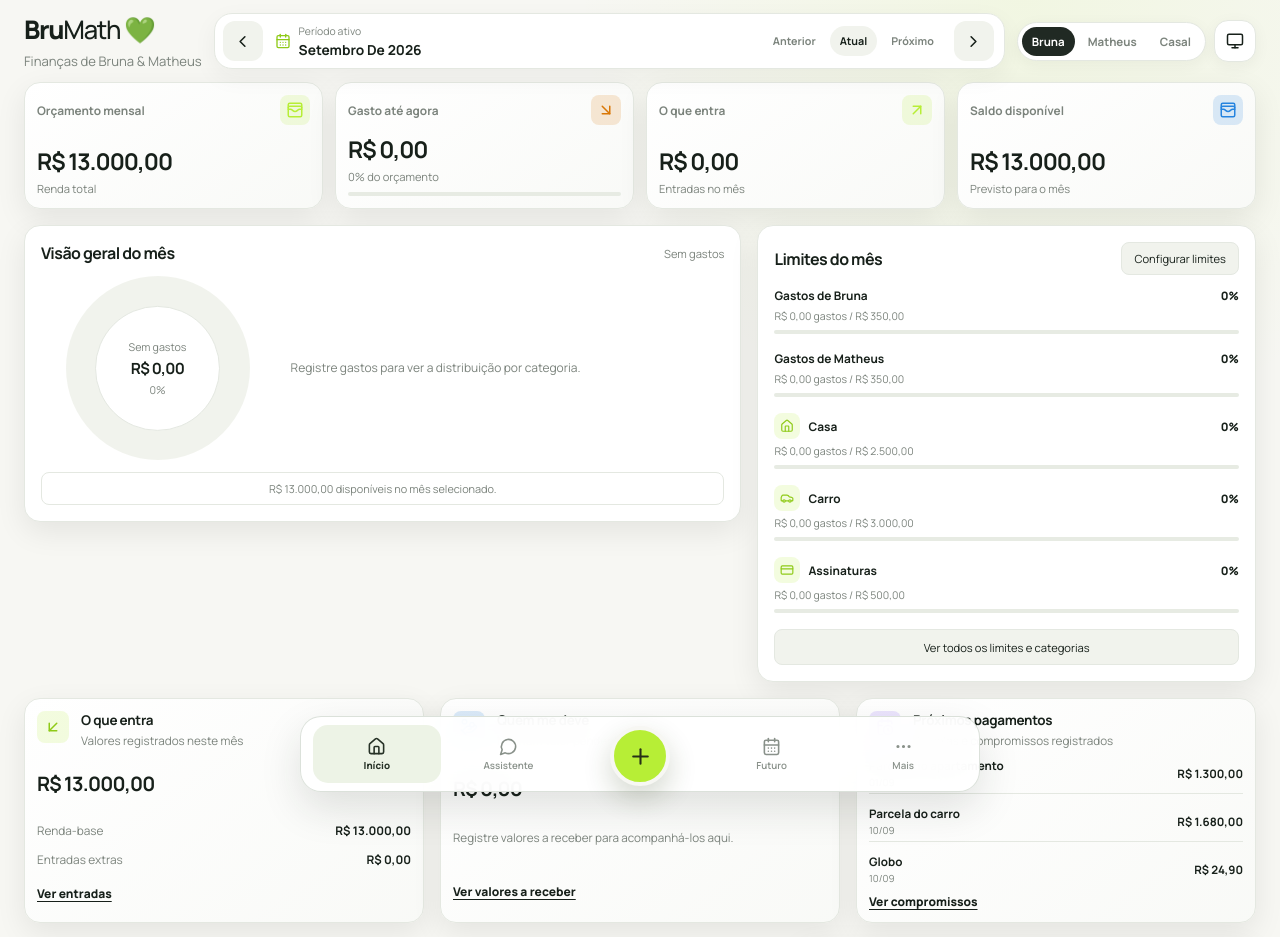
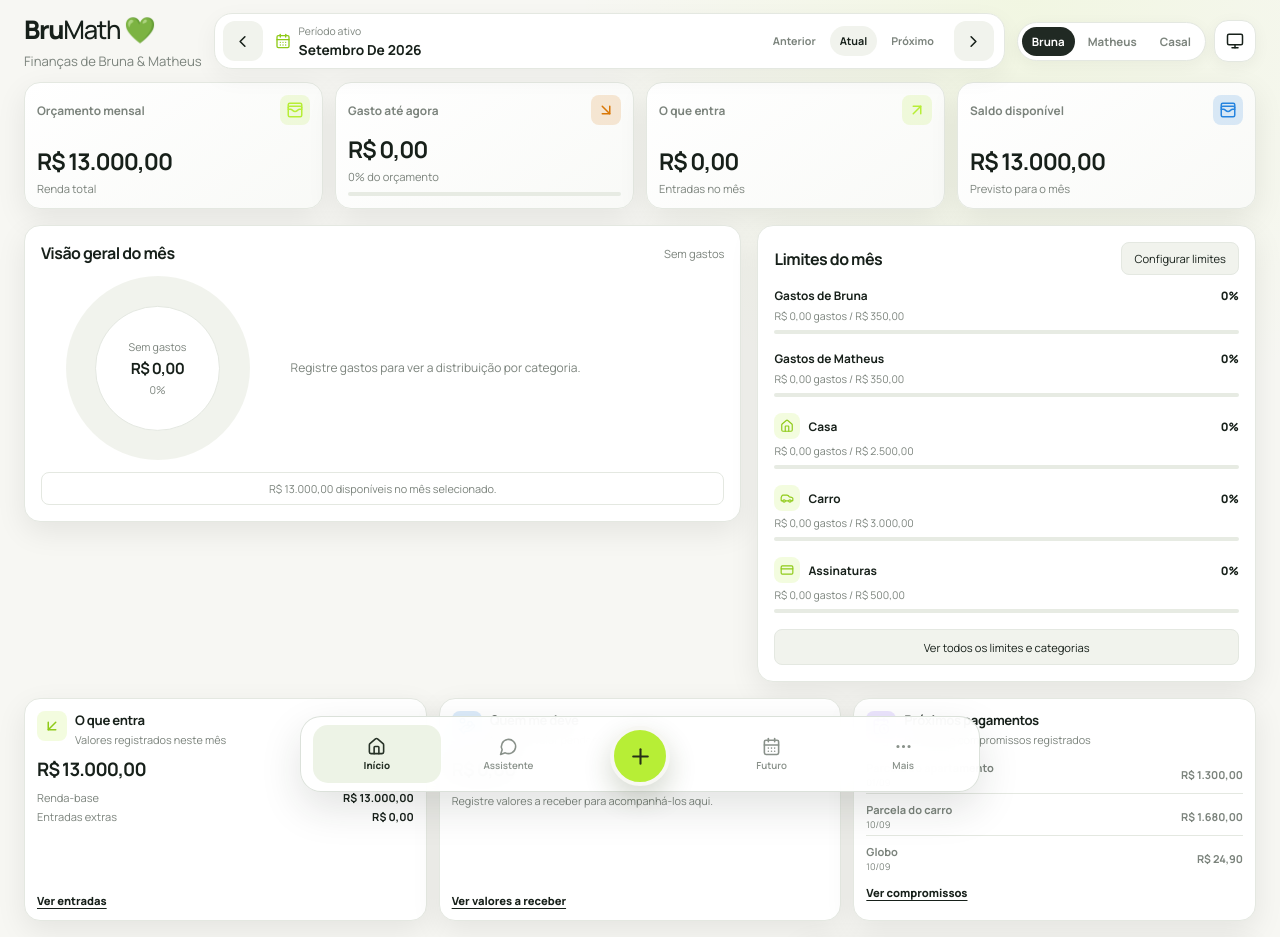
Before and after one commit to buraven/BruMath, a Next.js app: page / in a window 1280 px wide. Shown: the top 937 px of the page. Built offline with nearby package versions, Linux system fonts and the light colour scheme.

Commit message:
refactor: rebuild home financial highlights layout

```diff
--- a/features/home/components/HomeFinancialHighlights/HomeFinancialHighlights.module.css
+++ b/features/home/components/HomeFinancialHighlights/HomeFinancialHighlights.module.css
@@ -1,78 +1,93 @@
 .grid {
   display: grid;
   grid-template-columns: repeat(3, minmax(0, 1fr));
-  gap: var(--space-4);
+  align-items: stretch;
+  gap: var(--space-3);
 }
 
 .card {
   display: grid;
+  grid-template-rows: auto auto 1fr auto;
   min-width: 0;
-  gap: var(--space-1);
+  gap: var(--space-2);
   padding: var(--space-3);
   border: 1px solid var(--line);
   border-radius: var(--radius-lg);
-  background: var(--surface-card-gradient);
+  background: var(--surface);
   box-shadow: var(--shadow-card);
 }
 
 .card header {
-  display: flex;
-  align-items: flex-start;
-  gap: var(--space-3);
+  display: grid;
+  grid-template-columns: 30px minmax(0, 1fr);
+  align-items: start;
+  gap: var(--space-2);
 }
+
 .icon {
   display: grid;
-  flex: 0 0 auto;
-  width: var(--space-8);
-  height: var(--space-8);
+  width: 30px;
+  height: 30px;
   place-items: center;
   border-radius: var(--radius-sm);
   color: var(--color-accent-strong);
   background: var(--color-accent-soft);
 }
+
 .receivable {
   color: var(--color-info);
   background: var(--color-info-soft);
 }
+
 .upcoming {
   color: var(--color-secondary);
   background: color-mix(in srgb, var(--color-secondary) 16%, transparent);
 }
+
 .card h2 {
   margin: 0;
-  font-size: 0.84rem;
-  letter-spacing: -0.02em;
+  font-size: 0.82rem;
+  letter-spacing: -0.025em;
 }
+
 .card header p,
 .detail {
   margin: var(--space-1) 0 0;
   color: var(--muted);
-  font-size: 0.73rem;
-  line-height: 1.45;
+  font-size: 0.68rem;
+  line-height: 1.35;
 }
+
 .card > strong {
-  font-size: clamp(1.08rem, 1.55vw, 1.35rem);
-  letter-spacing: -0.04em;
-  overflow-wrap: anywhere;
+  min-width: 0;
+  font-size: clamp(1.05rem, 1.45vw, 1.3rem);
+  letter-spacing: -0.045em;
 }
+
 .card dl {
   display: grid;
+  align-content: start;
   gap: var(--space-1);
   margin: 0;
 }
-.card dl div {
+
+.card dl div,
+.upcomingList li {
   display: flex;
   align-items: center;
   justify-content: space-between;
-  gap: var(--space-3);
+  gap: var(--space-2);
   color: var(--muted);
-  font-size: 0.74rem;
+  font-size: 0.69rem;
 }
+
 .card dd {
   margin: 0;
   color: var(--text);
   font-weight: 700;
+  white-space: nowrap;
 }
+
 .card button {
   justify-self: start;
   padding: 0;
@@ -80,49 +95,52 @@
   color: var(--text);
   background: transparent;
   cursor: pointer;
-  font-size: 0.75rem;
+  font-size: 0.7rem;
   font-weight: 800;
   text-decoration: underline;
   text-underline-offset: 3px;
 }
+
 .upcomingList {
   display: grid;
-  gap: var(--space-2);
+  align-content: start;
+  gap: var(--space-1);
   padding: 0;
   margin: 0;
   list-style: none;
 }
+
 .upcomingList li {
-  display: flex;
-  align-items: center;
-  justify-content: space-between;
-  gap: var(--space-2);
   padding-block: var(--space-1);
   border-bottom: 1px solid var(--line);
-  font-size: 0.73rem;
 }
+
 .upcomingList li:last-child {
   border-bottom: 0;
 }
+
 .upcomingList span {
   display: grid;
   min-width: 0;
-  gap: 2px;
+  gap: 1px;
 }
+
 .upcomingList strong {
   overflow: hidden;
   text-overflow: ellipsis;
   white-space: nowrap;
 }
+
 .upcomingList small {
   color: var(--muted);
 }
+
 .upcomingList b {
   flex: 0 0 auto;
-  font-size: 0.72rem;
+  font-size: 0.68rem;
 }
 
-@container workspace (min-width: 680px) and (max-width: 1020px) {
+@container workspace (min-width: 600px) and (max-width: 1020px) {
   .grid {
     grid-template-columns: repeat(2, minmax(0, 1fr));
   }
@@ -132,13 +150,8 @@
   }
 }
 
-@container workspace (max-width: 679px) {
+@container workspace (max-width: 599px) {
   .grid {
     grid-template-columns: 1fr;
   }
 }
-@media (max-width: 767px) {
-  .card {
-    padding: var(--space-4);
-  }
-}
```
